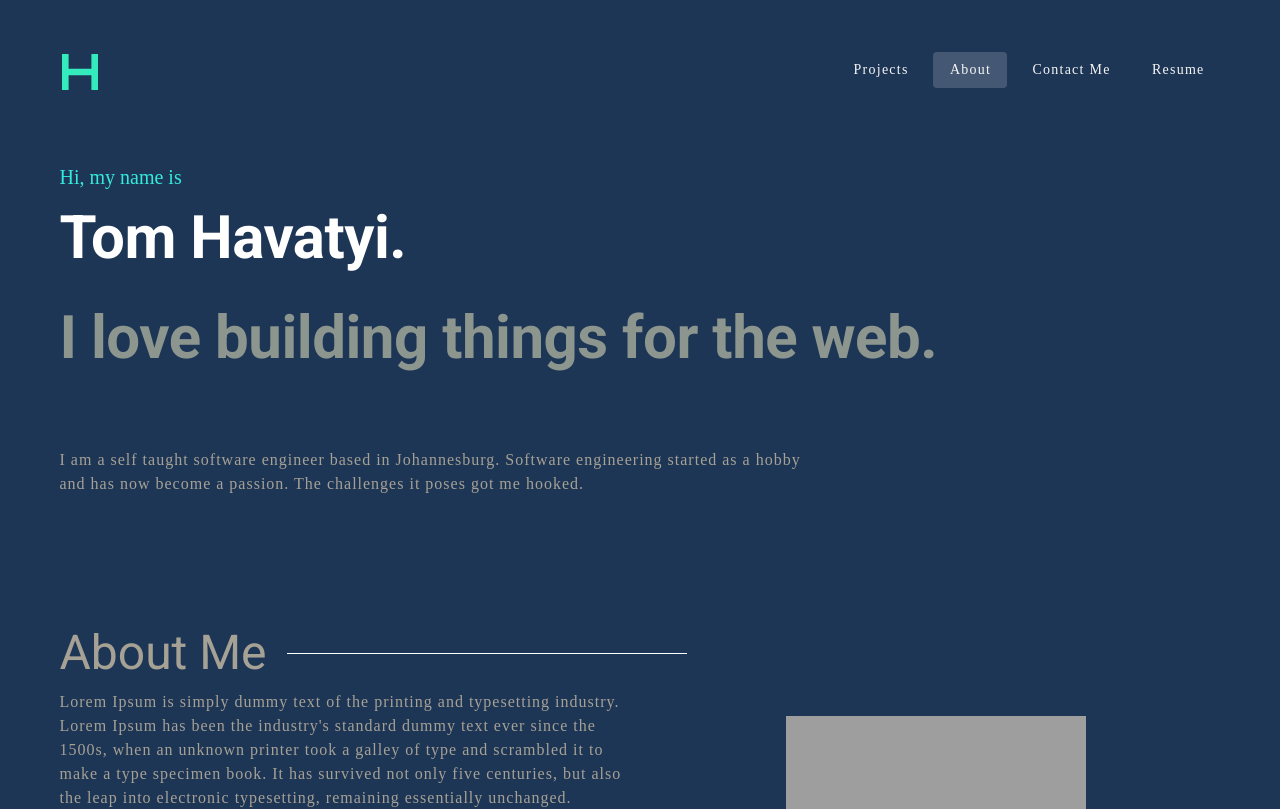
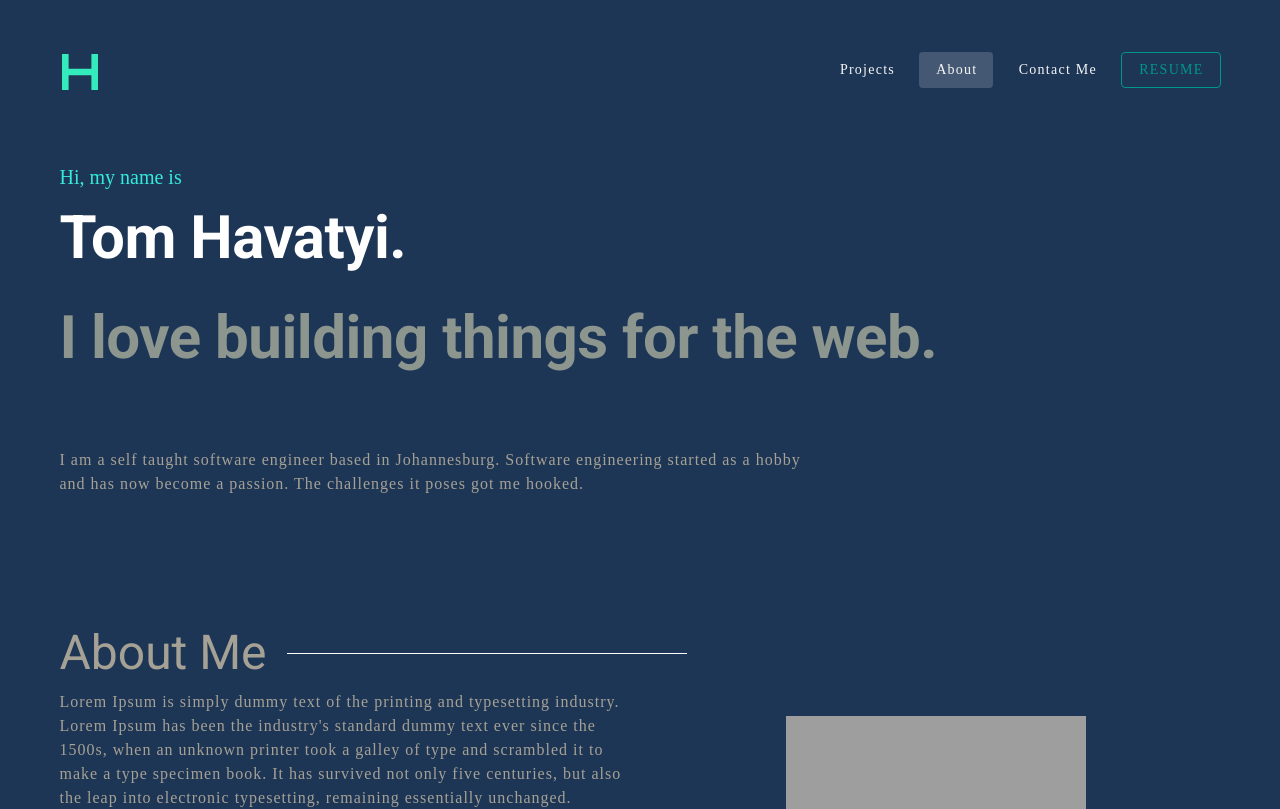
Before and after one commit to havvtom/Portfolio, a Nuxt app: page / in a window 1280 px wide. Shown: the top 809 px of the page. Built offline with nearby package versions, Linux system fonts and the light colour scheme; grey boxes are pictures that could not be loaded.

Commit message:
added path to cv

```diff
--- a/components/TheNavbar.vue
+++ b/components/TheNavbar.vue
@@ -26,6 +26,14 @@
 						:to="link.url"
 					>
 						{{ link.title }}
+					</v-btn>
+					<v-btn
+						class="ml-2"
+						outlined
+						color="teal"
+						@click="openPdf"
+					>
+						Resume
 					</v-btn>
 
 				</v-col>
@@ -64,6 +72,15 @@
 					</v-list-item-content>
 				</v-list-item>
 			</v-list>
+
+			<v-btn
+				class="ma-16"
+				outlined
+				color="teal"
+				@click="openPdf"
+			>
+				my Resume
+			</v-btn>
 		</v-navigation-drawer>
 	</nav>
 </template>
@@ -77,13 +94,15 @@
 					{ title: 'Projects', icon: 'mdi-folder', url: '/projects'},
 					{ title: 'About', icon: 'mdi-face', url: '/'},
 					{ title: 'Contact Me', icon: 'mdi-email', url: '/contact'},
-					{ title: 'Resume', icon: '', url: '/resume'},
 				]
 			}
 		},
 		methods: {
 			closeDrawer () {
 				setTimeout( () => this.drawer = false, 500)
+			},
+			openPdf () {
+				window.open('sample.pdf', '_blank')
 			}
 		}
 	}
```
Also changed, not shown: 1 other file (tests, documents, lock files or other folders).
